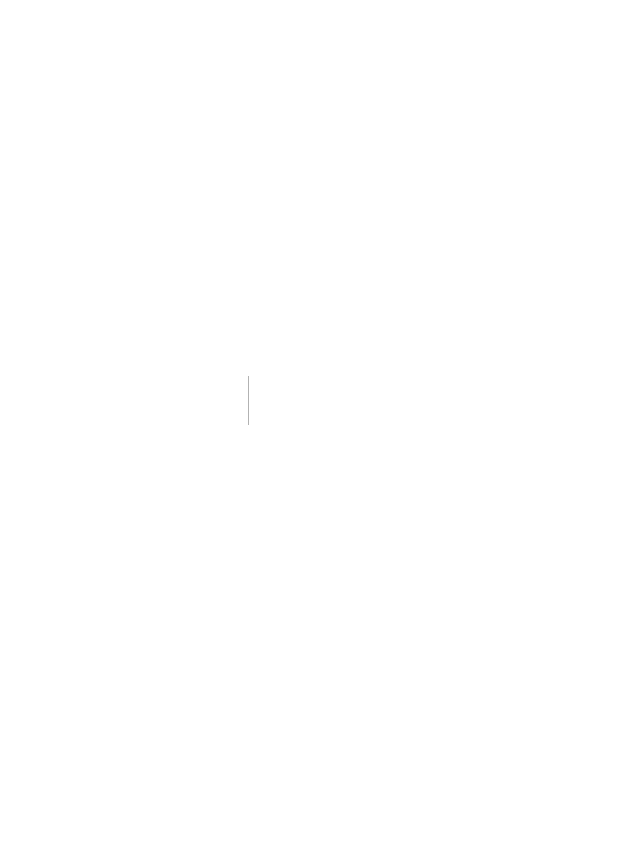
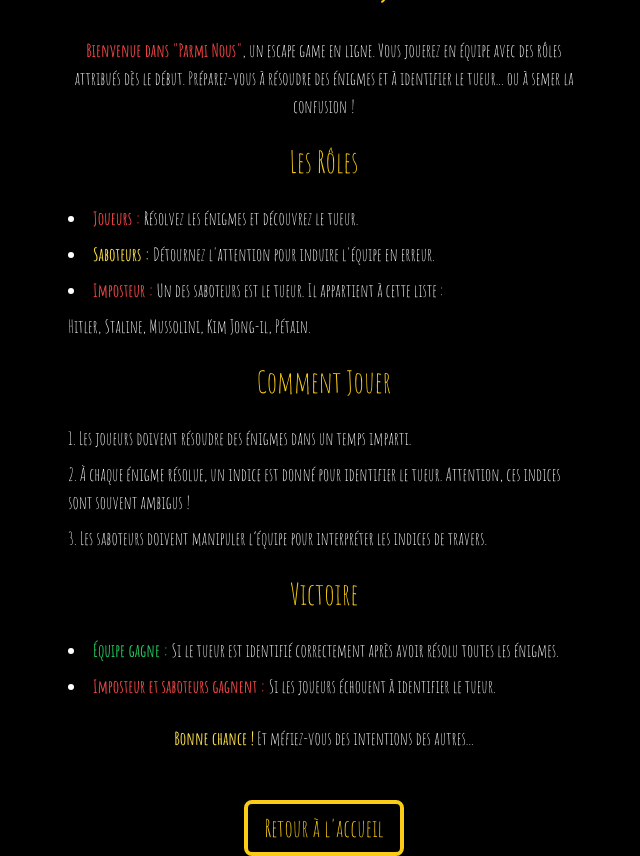
Before and after one commit to II-SARIP-II/sae501, a Next.js app: page /rules in a window 1280 px wide. Before the commit this address had no page. Shown: the whole page, without its empty margins (316-956 px from the left). Before the commit the page ends 800 px from the top, so only its background shows below. Built offline with nearby package versions, Linux system fonts and the light colour scheme.

Commit message:
add : page rules

```diff
--- a/src/pages/index.js
+++ b/src/pages/index.js
@@ -136,7 +136,7 @@ export default function Index() {
                                 className="mb-4 bg-black text-white border-white"
                             />
                         </Link>
-                        <Link href="/" passHref>
+                        <Link href="/rules" passHref>
                             <Button
                                 label="Règles"
                                 className="bg-black text-red-500 border-red-500"
--- a/src/pages/notFound.jsx
+++ b/src/pages/notFound.jsx
@@ -1,7 +1,7 @@
 export default function notFound() {
     return (
         <div>
-            <h1>impasta</h1>
+            <h1>Not Found</h1>
         </div>
     );
 }
--- /dev/null
+++ b/src/pages/rules.jsx
@@ -0,0 +1,65 @@
+import Link from 'next/link';
+import Button from '../components/_button';
+
+export default function Rules() {
+    return (
+        <div className="box-area flex flex-col items-center justify-center min-h-screen bg-black text-white">
+            <h1 className="text-6xl font-Amatic text-yellow-400 mb-8">Règles du Jeu</h1>
+
+            <div className="w-4/5 max-w-lg text-center text-lg font-Amatic space-y-6">
+                <p>
+                    <strong className="text-red-500">Bienvenue dans "Parmi Nous"</strong>, un escape game en ligne.
+                    Vous jouerez en équipe avec des rôles attribués dès le début. Préparez-vous à résoudre des énigmes et à identifier le tueur... ou à semer la confusion !
+                </p>
+
+                <h2 className="text-3xl text-yellow-400">Les Rôles</h2>
+                <ul className="list-disc list-inside text-left space-y-2">
+                    <li>
+                        <strong className="text-red-500">Joueurs :</strong> Résolvez les énigmes et découvrez le tueur.
+                    </li>
+                    <li>
+                        <strong className="text-yellow-300">Saboteurs :</strong> Détournez l'attention pour induire l'équipe en erreur.
+                    </li>
+                    <li>
+                        <strong className="text-red-500">Imposteur :</strong> Un des saboteurs est le tueur. Il appartient à cette liste&nbsp;:
+                        <span className="block mt-2 italic text-white">
+                            Hitler, Staline, Mussolini, Kim Jong-il, Pétain.
+                        </span>
+                    </li>
+                </ul>
+
+                <h2 className="text-3xl text-yellow-400">Comment Jouer</h2>
+                <ol className="list-decimal list-inside text-left space-y-2">
+                    <li>Les joueurs doivent résoudre des énigmes dans un temps imparti.</li>
+                    <li>
+                        À chaque énigme résolue, un indice est donné pour identifier le tueur.
+                        Attention, ces indices sont souvent ambigus&nbsp;!
+                    </li>
+                    <li>
+                        Les saboteurs doivent manipuler l’équipe pour interpréter les indices de travers.
+                    </li>
+                </ol>
+
+                <h2 className="text-3xl text-yellow-400">Victoire</h2>
+                <ul className="list-disc list-inside text-left space-y-2">
+                    <li>
+                        <strong className="text-green-500">Équipe gagne :</strong> Si le tueur est identifié correctement après avoir résolu toutes les énigmes.
+                    </li>
+                    <li>
+                        <strong className="text-red-500">Imposteur et saboteurs gagnent :</strong> Si les joueurs échouent à identifier le tueur.
+                    </li>
+                </ul>
+
+                <p className="mt-6">
+                    <strong className="text-yellow-300">Bonne chance&nbsp;!</strong> Et méfiez-vous des intentions des autres...
+                </p>
+            </div>
+
+            <div className="mt-12">
+                <Link href="/" passHref>
+                    <Button label="Retour à l'accueil" className="bg-black text-yellow-400 border-yellow-400" />
+                </Link>
+            </div>
+        </div>
+    );
+}
--- a/src/pages/salon.jsx
+++ b/src/pages/salon.jsx
@@ -68,7 +68,7 @@ export default function Salon() {
             fetchPlayersBySessionId(storedPlayer.sessionId);
 
             // Initialisation de la connexion Socket.IO
-            const socketConnection = io('http://localhost:3001', {
+            const socketConnection = io('http://localhost:3000', {
                 path: '/api/socket',
             });
             setSocket(socketConnection);
```
